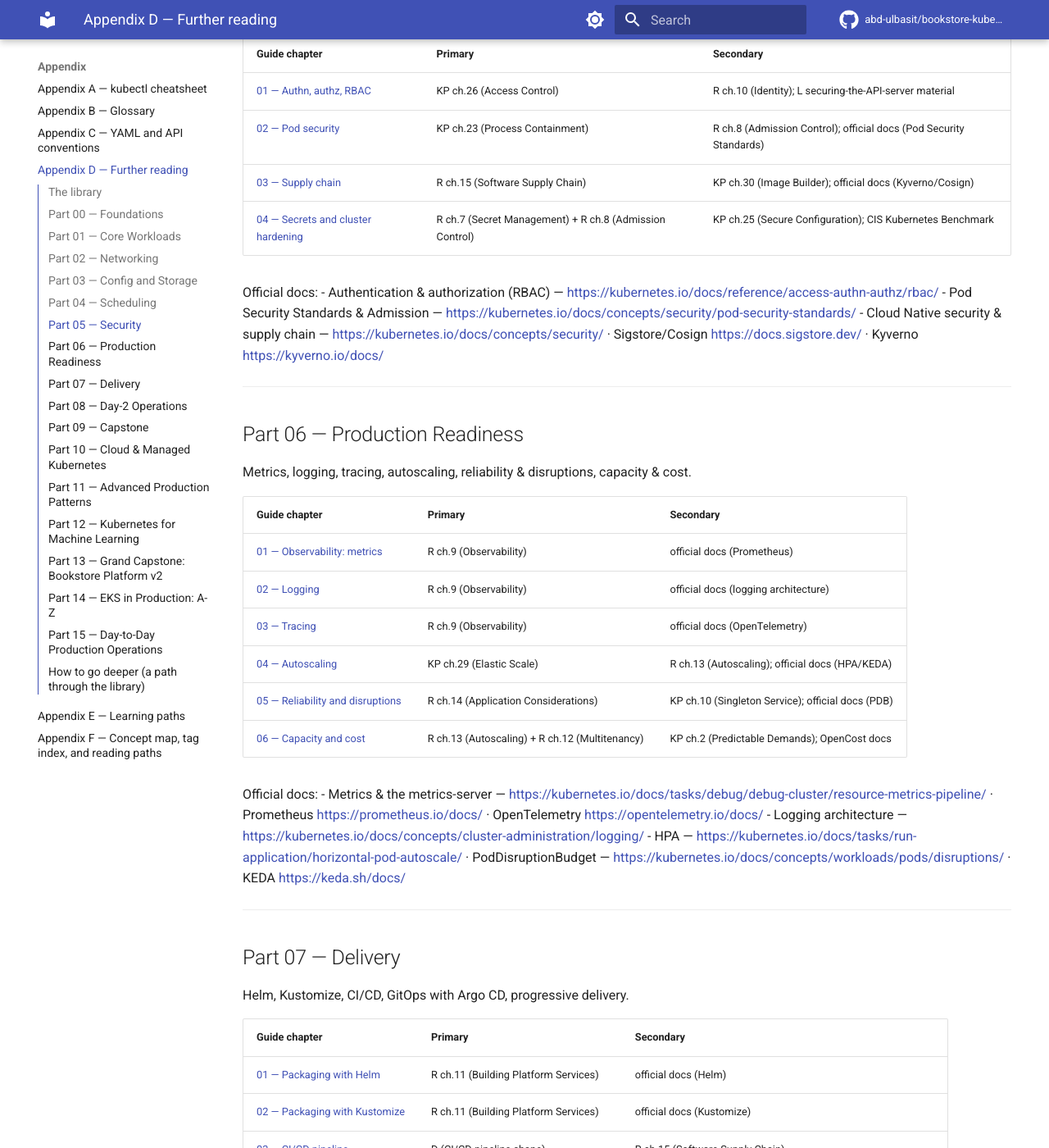
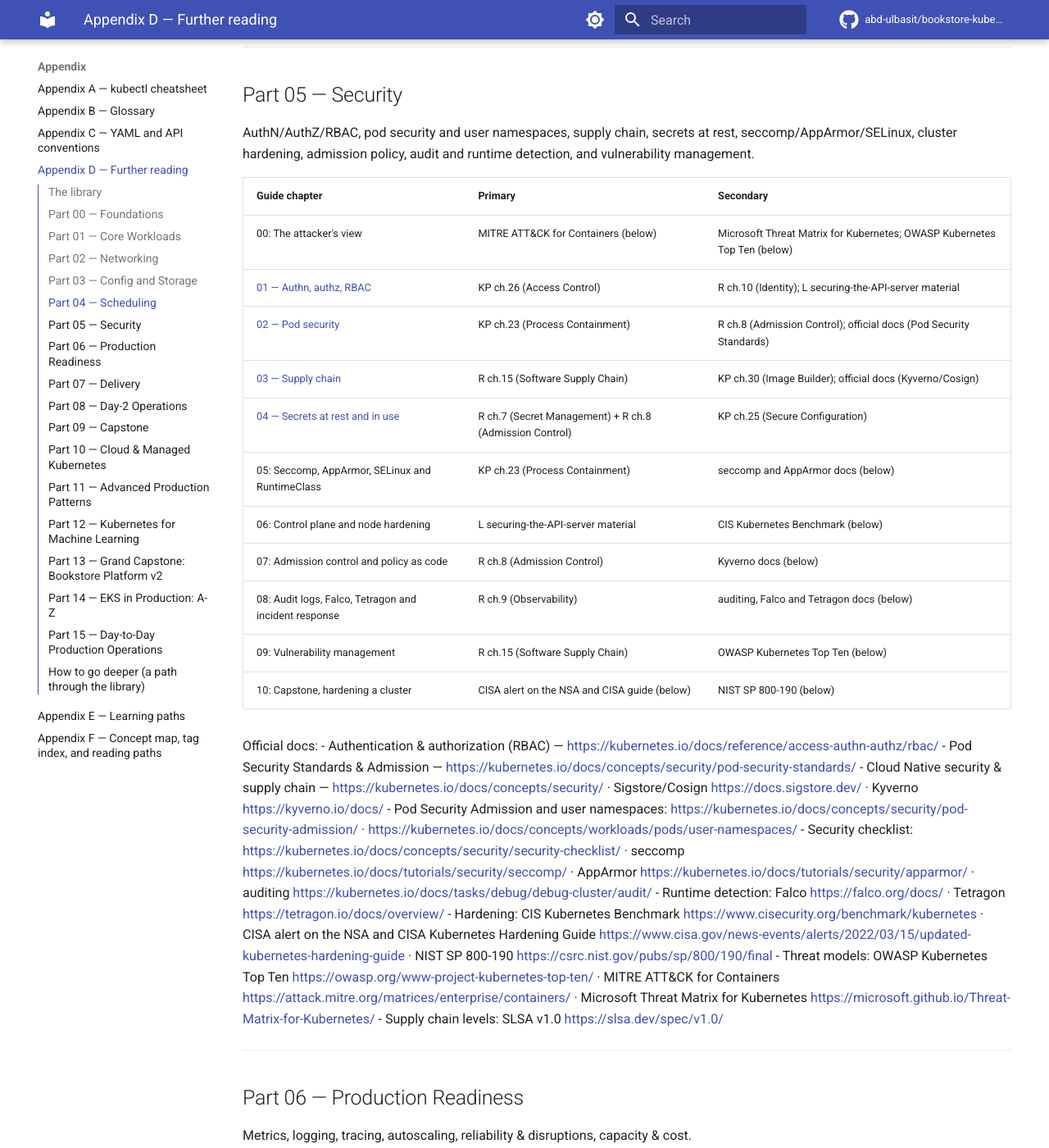
Before and after one commit to abd-ulbasit/bookstore-kubernetes-guide, an MkDocs documentation site: the page built from full-guide/appendix/D-further-reading.md, in a window 1280 px wide and 1400 px high, scrolled down 4056 px. Shown: the whole window at 82% size. Built offline with MkDocs 1.6.1 and Material for MkDocs 9.7.7, drawn with Linux system fonts in a browser that asks for light colours; comment, search, counter and statistics services are not loaded; some of the changed text lies outside the part shown.

Commit message:
appendix D: security-first further reading
Add upstream security references per Part: Pod Security Admission and user namespaces, security context, Secrets good practices, the Kubernetes security checklist, NIST SP 800-190, CIS Benchmark, the CISA alert on the NSA and CISA Kubernetes Hardening Guide, OWASP Kubernetes Top Ten, MITRE ATT&CK for Containers, the Microsoft Threat Matrix for Kubernetes, and SLSA v1.0.

Part 05 follows the new chapter map, with link-later rows for 00.08, 05.00 and 05.05 to 05.10. Repoint dead links, drop k3d from the install line, and remove the exam-preparation step from the closing path.

Co-Authored-By: Claude Haiku 5.5 <noreply@anthropic.com>

```diff
--- a/full-guide/appendix/D-further-reading.md
+++ b/full-guide/appendix/D-further-reading.md
@@ -46,11 +46,13 @@ components, the declarative API model, local cluster setup.
 | [05 — Node components](../00-foundations/05-node-components.md) | L ch.2, ch.3 | R ch.3 (Container Runtime) |
 | [06 — The declarative API model](../00-foundations/06-declarative-api-model.md) | L ch.4 (Introducing Kubernetes API objects) | KP ch.3 (Declarative Deployment) |
 | [07 — Local cluster setup](../00-foundations/07-local-cluster-setup.md) | P ch.3; L ch.3 | official docs (below) |
+| 08: Security foundations <!-- link-later: 00.08 --> | NIST SP 800-190 (below) | Kubernetes security checklist (below) |
 
 Official docs:
 - Kubernetes components & architecture — <https://kubernetes.io/docs/concepts/overview/components/>
 - Working with objects (spec/status, labels, selectors) — <https://kubernetes.io/docs/concepts/overview/working-with-objects/>
-- Install tools; kind <https://kind.sigs.k8s.io/docs/user/quick-start/>, k3d <https://k3d.io/>, kubectl <https://kubernetes.io/docs/tasks/tools/>
+- Install tools; kind <https://kind.sigs.k8s.io/docs/user/quick-start/>, kubectl <https://kubernetes.io/docs/tasks/tools/>
+- Container security: NIST SP 800-190 <https://csrc.nist.gov/pubs/sp/800/190/final> · Kubernetes security checklist <https://kubernetes.io/docs/concepts/security/security-checklist/>
 
 ---
 
@@ -74,6 +76,7 @@ Official docs:
 - Workloads overview — <https://kubernetes.io/docs/concepts/workloads/>
 - Configure liveness/readiness/startup probes — <https://kubernetes.io/docs/tasks/configure-pod-container/configure-liveness-readiness-startup-probes/>
 - Resource management for Pods/Containers — <https://kubernetes.io/docs/concepts/configuration/manage-resources-containers/>
+- Security context for Pods and containers: <https://kubernetes.io/docs/tasks/configure-pod-container/security-context/>
 
 ---
 
@@ -136,19 +140,34 @@ Official docs:
 
 ## Part 05 — Security
 
-AuthN/AuthZ/RBAC, pod security, supply chain, secrets & cluster hardening.
+AuthN/AuthZ/RBAC, pod security and user namespaces, supply chain, secrets at
+rest, seccomp/AppArmor/SELinux, cluster hardening, admission policy, audit
+and runtime detection, and vulnerability management.
 
 | Guide chapter | Primary | Secondary |
 |---|---|---|
+| 00: The attacker's view <!-- link-later: 05.00 --> | MITRE ATT&CK for Containers (below) | Microsoft Threat Matrix for Kubernetes; OWASP Kubernetes Top Ten (below) |
 | [01 — Authn, authz, RBAC](../05-security/01-authn-authz-rbac.md) | KP ch.26 (Access Control) | R ch.10 (Identity); L securing-the-API-server material |
 | [02 — Pod security](../05-security/02-pod-security.md) | KP ch.23 (Process Containment) | R ch.8 (Admission Control); official docs (Pod Security Standards) |
 | [03 — Supply chain](../05-security/03-supply-chain.md) | R ch.15 (Software Supply Chain) | KP ch.30 (Image Builder); official docs (Kyverno/Cosign) |
-| [04 — Secrets and cluster hardening](../05-security/04-secrets-and-cluster-hardening.md) | R ch.7 (Secret Management) + R ch.8 (Admission Control) | KP ch.25 (Secure Configuration); CIS Kubernetes Benchmark |
+| [04 — Secrets at rest and in use](../05-security/04-secrets-and-cluster-hardening.md) | R ch.7 (Secret Management) + R ch.8 (Admission Control) | KP ch.25 (Secure Configuration) |
+| 05: Seccomp, AppArmor, SELinux and RuntimeClass <!-- link-later: 05.05 --> | KP ch.23 (Process Containment) | seccomp and AppArmor docs (below) |
+| 06: Control plane and node hardening <!-- link-later: 05.06 --> | L securing-the-API-server material | CIS Kubernetes Benchmark (below) |
+| 07: Admission control and policy as code <!-- link-later: 05.07 --> | R ch.8 (Admission Control) | Kyverno docs (below) |
+| 08: Audit logs, Falco, Tetragon and incident response <!-- link-later: 05.08 --> | R ch.9 (Observability) | auditing, Falco and Tetragon docs (below) |
+| 09: Vulnerability management <!-- link-later: 05.09 --> | R ch.15 (Software Supply Chain) | OWASP Kubernetes Top Ten (below) |
+| 10: Capstone, hardening a cluster <!-- link-later: 05.10 --> | CISA alert on the NSA and CISA guide (below) | NIST SP 800-190 (below) |
 
 Official docs:
 - Authentication & authorization (RBAC) — <https://kubernetes.io/docs/reference/access-authn-authz/rbac/>
 - Pod Security Standards & Admission — <https://kubernetes.io/docs/concepts/security/pod-security-standards/>
 - Cloud Native security & supply chain — <https://kubernetes.io/docs/concepts/security/> · Sigstore/Cosign <https://docs.sigstore.dev/> · Kyverno <https://kyverno.io/docs/>
+- Pod Security Admission and user namespaces: <https://kubernetes.io/docs/concepts/security/pod-security-admission/> · <https://kubernetes.io/docs/concepts/workloads/pods/user-namespaces/>
+- Security checklist: <https://kubernetes.io/docs/concepts/security/security-checklist/> · seccomp <https://kubernetes.io/docs/tutorials/security/seccomp/> · AppArmor <https://kubernetes.io/docs/tutorials/security/apparmor/> · auditing <https://kubernetes.io/docs/tasks/debug/debug-cluster/audit/>
+- Runtime detection: Falco <https://falco.org/docs/> · Tetragon <https://tetragon.io/docs/overview/>
+- Hardening: CIS Kubernetes Benchmark <https://www.cisecurity.org/benchmark/kubernetes> · CISA alert on the NSA and CISA Kubernetes Hardening Guide <https://www.cisa.gov/news-events/alerts/2022/03/15/updated-kubernetes-hardening-guide> · NIST SP 800-190 <https://csrc.nist.gov/pubs/sp/800/190/final>
+- Threat models: OWASP Kubernetes Top Ten <https://owasp.org/www-project-kubernetes-top-ten/> · MITRE ATT&CK for Containers <https://attack.mitre.org/matrices/enterprise/containers/> · Microsoft Threat Matrix for Kubernetes <https://microsoft.github.io/Threat-Matrix-for-Kubernetes/>
+- Supply chain levels: SLSA v1.0 <https://slsa.dev/spec/v1.0/>
 
 ---
 
@@ -260,7 +279,7 @@ Official docs:
 Standout articles:
 - Karpenter consolidation deep-dive — <https://aws.amazon.com/blogs/containers/optimizing-your-kubernetes-compute-costs-with-karpenter-consolidation/>
 - "Kubernetes Networking on AWS" (the canonical VPC-CNI / IP-density walkthrough) — <https://aws.amazon.com/blogs/containers/amazon-vpc-cni-increases-pods-per-node-limits/>
-- Pod-identity for the three clouds, compared — <https://kubernetes.io/blog/2022/12/22/pod-security-admission-stable/> (PSA context) + the provider docs above.
+- Pod Security Admission graduated to stable (PSA context): <https://kubernetes.io/blog/2022/08/25/pod-security-admission-stable/>. For cloud pod identity, see the provider docs above.
 
 ---
 
@@ -298,7 +317,7 @@ Official docs:
 Standout articles:
 - "The Operator Pattern" original CoreOS post — <https://kubernetes.io/docs/concepts/extend-kubernetes/operator/> (the official write-up)
 - Istio ambient announcement / architecture overview — <https://istio.io/latest/blog/2022/introducing-ambient-mesh/>
-- Manuel Pais on Internal Developer Platforms / Team Topologies — <https://teamtopologies.com/key-concepts-content/platform-as-a-product>
+- Manuel Pais on Internal Developer Platforms / Team Topologies — <https://teamtopologies.com/key-concepts>
 - "Principles of Chaos Engineering" — <https://principlesofchaos.org/>
 - Kelsey Hightower, "Kubernetes The Hard Way" (for control-plane internals you can map onto HA) — <https://github.com/kelseyhightower/kubernetes-the-hard-way>
 
@@ -328,9 +347,9 @@ Official docs:
 - Kubeflow — <https://www.kubeflow.org/docs/> · Kubeflow Training Operator — <https://www.kubeflow.org/docs/components/training/> · Katib — <https://www.kubeflow.org/docs/components/katib/> · Kubeflow Notebooks — <https://www.kubeflow.org/docs/components/notebooks/> · Kubeflow Pipelines — <https://www.kubeflow.org/docs/components/pipelines/>
 - Ray — <https://docs.ray.io/> · KubeRay — <https://docs.ray.io/en/latest/cluster/kubernetes/index.html>
 - JupyterHub Zero-to-JupyterHub — <https://z2jh.jupyter.org/en/stable/> · KubeSpawner — <https://jupyterhub-kubespawner.readthedocs.io/>
-- KServe — <https://kserve.github.io/website/> · Seldon Core — <https://docs.seldon.io/projects/seldon-core/en/latest/> · NVIDIA Triton — <https://docs.nvidia.com/deeplearning/triton-inference-server/user-guide/docs/>
+- KServe — <https://kserve.github.io/website/> · Seldon Core — <https://github.com/SeldonIO/seldon-core> · NVIDIA Triton — <https://docs.nvidia.com/deeplearning/triton-inference-server/user-guide/docs/>
 - Argo Workflows — <https://argo-workflows.readthedocs.io/> · Argo Events — <https://argoproj.github.io/argo-events/> · Tekton Pipelines — <https://tekton.dev/docs/pipelines/>
-- MLflow — <https://mlflow.org/docs/latest/> · OpenCost — <https://www.opencost.io/docs/> · Alibi-Detect — <https://docs.seldon.io/projects/alibi-detect/en/stable/> · Evidently — <https://docs.evidentlyai.com/>
+- MLflow — <https://mlflow.org/docs/latest/> · OpenCost — <https://www.opencost.io/docs/> · Alibi-Detect — <https://github.com/SeldonIO/alibi-detect> · Evidently — <https://docs.evidentlyai.com/>
 
 Standout articles:
 - "MLOps: Continuous delivery and automation pipelines in machine learning" (Google Cloud — the L0/L1/L2 maturity model) — <https://cloud.google.com/architecture/mlops-continuous-delivery-and-automation-pipelines-in-machine-learning>
@@ -366,7 +385,7 @@ discipline.
 
 Official docs:
 - Keycloak — <https://www.keycloak.org/documentation> · Keycloak realms / clients — <https://www.keycloak.org/docs/latest/server_admin/> · Keycloak Operator (Kubernetes) — <https://www.keycloak.org/operator/installation>
-- Crossplane — <https://docs.crossplane.io/> · Compositions / XRDs — <https://docs.crossplane.io/latest/concepts/compositions/> · Crossplane v2 (composition functions) — <https://docs.crossplane.io/latest/concepts/composition-functions/>
+- Crossplane — <https://docs.crossplane.io/> · Compositions / XRDs — <https://docs.crossplane.io/latest/composition/> · Crossplane v2 (composition functions) — <https://docs.crossplane.io/latest/>
 - CloudNativePG — <https://cloudnative-pg.io/docs/> · `ReplicaCluster` (cross-region) — <https://cloudnative-pg.io/documentation/current/replica_cluster/>
 - Strimzi — <https://strimzi.io/docs/operators/latest/overview> · `KafkaConnect` / `KafkaConnector` — <https://strimzi.io/docs/operators/latest/configuring#assembly-deployment-configuration-kafka-connect-str>
 - Debezium — <https://debezium.io/documentation/reference/stable/> · Postgres connector — <https://debezium.io/documentation/reference/stable/connectors/postgresql.html>
@@ -376,7 +395,7 @@ Official docs:
 - OWASP Core Rule Set — <https://coreruleset.org/docs/> · OWASP ModSecurity CRS GitHub — <https://github.com/coreruleset/coreruleset>
 - MLflow — <https://mlflow.org/docs/latest/> · Model Registry — <https://mlflow.org/docs/latest/model-registry.html>
 - KServe — <https://kserve.github.io/website/> · KServe canary rollouts — <https://kserve.github.io/website/latest/modelserving/v1beta1/rollout/canary/>
-- Alibi-Detect — <https://docs.seldon.io/projects/alibi-detect/en/stable/> · Evidently — <https://docs.evidentlyai.com/>
+- Alibi-Detect — <https://github.com/SeldonIO/alibi-detect> · Evidently — <https://docs.evidentlyai.com/>
 - OpenTelemetry — <https://opentelemetry.io/docs/> · OTel Collector — <https://opentelemetry.io/docs/collector/> · OTLP — <https://opentelemetry.io/docs/specs/otlp/>
 - Grafana Tempo — <https://grafana.com/docs/tempo/latest/> · Grafana Loki — <https://grafana.com/docs/loki/latest/> · Grafana variables — <https://grafana.com/docs/grafana/latest/dashboards/variables/>
 - Prometheus Alertmanager (inhibition / routing) — <https://prometheus.io/docs/alerting/latest/alertmanager/>
@@ -389,10 +408,9 @@ Official docs:
 Standout articles:
 - Google SRE Book — ch.11 "Being On-Call", ch.14 "Managing Incidents", ch.15 "Postmortem Culture: Learning from Failure" — <https://sre.google/sre-book/being-on-call/> · <https://sre.google/sre-book/managing-incidents/> · <https://sre.google/sre-book/postmortem-culture/>
 - FinOps Foundation — the FinOps framework + maturity model — <https://www.finops.org/framework/>
-- Spotify's Backstage adoption story — <https://backstage.spotify.com/blog/> (and the canonical "Spotify Engineering Culture" backstage posts at <https://engineering.atspotify.com/category/backstage/>)
+- Spotify's Backstage adoption story — <https://backstage.spotify.com/blog/> (and the canonical "Spotify Engineering Culture" backstage posts at <https://engineering.atspotify.com/>)
 - Debezium outbox-pattern canonical post — <https://debezium.io/blog/2019/02/19/reliable-microservices-data-exchange-with-the-outbox-pattern/>
-- Google Cloud Architecture Center — multi-region active-active patterns — <https://cloud.google.com/architecture/disaster-recovery> · <https://cloud.google.com/architecture/multi-regional-active-active-design>
-- Istio ambient + Coraza WAF — <https://istio.io/latest/blog/> (browse for the WAF + ambient announcements)
+- Google Cloud Architecture Center — multi-region active-active patterns — <https://cloud.google.com/architecture/disaster-recovery>- Istio ambient + Coraza WAF — <https://istio.io/latest/blog/> (browse for the WAF + ambient announcements)
 
 ---
 
@@ -443,16 +461,16 @@ Official docs:
 - Argo CD App-of-Apps pattern — <https://argo-cd.readthedocs.io/en/stable/operator-manual/cluster-bootstrapping/> · App-of-Apps canonical blog — <https://argo-cd.readthedocs.io/en/stable/operator-manual/declarative-setup/>
 - AWS Route 53 latency-based routing — <https://docs.aws.amazon.com/Route53/latest/DeveloperGuide/routing-policy.html#routing-policy-latency> · AWS Global Accelerator — <https://docs.aws.amazon.com/global-accelerator/latest/dg/what-is-global-accelerator.html>
 - CloudNativePG cross-region `ReplicaCluster` — <https://cloudnative-pg.io/documentation/current/replica_cluster/>
-- Sigstore — <https://docs.sigstore.dev/> · cosign — <https://docs.sigstore.dev/cosign/overview/> · cosign keyless — <https://docs.sigstore.dev/cosign/signing/overview/>
+- Sigstore — <https://docs.sigstore.dev/> · cosign — <https://docs.sigstore.dev/cosign/> · cosign keyless — <https://docs.sigstore.dev/cosign/signing/overview/>
 - syft (SBOM) — <https://github.com/anchore/syft> · grype (CVE scanner) — <https://github.com/anchore/grype>
 - SLSA framework — <https://slsa.dev/spec/v1.0/> · SLSA build levels — <https://slsa.dev/spec/v1.0/levels>
 - AWS ECR scanning (basic + enhanced) — <https://docs.aws.amazon.com/AmazonECR/latest/userguide/image-scanning.html> · enhanced scanning with Inspector — <https://docs.aws.amazon.com/AmazonECR/latest/userguide/image-scanning-enhanced.html>
-- Kyverno `verifyImages` — <https://kyverno.io/docs/writing-policies/verify-images/> · Kyverno policy library — <https://kyverno.io/policies/>
-- Falco — <https://falco.org/docs/> · Falco modern eBPF driver — <https://falco.org/docs/setup/driver/modern-ebpf/>
+- Kyverno `verifyImages` — <https://kyverno.io/docs/policy-types/cluster-policy/verify-images/> · Kyverno policy library — <https://kyverno.io/policies/>
+- Falco — <https://falco.org/docs/> · Falco setup and the modern eBPF driver — <https://falco.org/docs/setup/>
 - Tetragon — <https://tetragon.io/docs/overview/> · Tetragon `TracingPolicy` CRD — <https://tetragon.io/docs/concepts/tracing-policy/>
 - AWS GuardDuty for EKS (Audit + Runtime) — <https://docs.aws.amazon.com/guardduty/latest/ug/kubernetes-protection.html> · Runtime Monitoring — <https://docs.aws.amazon.com/guardduty/latest/ug/runtime-monitoring.html>
 - Velero — <https://velero.io/docs/main/> · Velero on AWS (BSL + VSL + Kopia) — <https://velero.io/docs/main/csi/> · Velero schedule — <https://velero.io/docs/main/api-types/schedule/>
-- Cilium — <https://docs.cilium.io/en/stable/> · Cilium on EKS — <https://docs.cilium.io/en/stable/installation/k8s-install-aws-eks/> · Hubble observability — <https://docs.cilium.io/en/stable/observability/hubble/>
+- Cilium — <https://docs.cilium.io/en/stable/> · Cilium Helm install — <https://docs.cilium.io/en/stable/installation/k8s-install-helm/> · Hubble observability — <https://docs.cilium.io/en/stable/observability/hubble/>
 - Telepresence — <https://www.telepresence.io/docs/latest/quick-start/> · personal intercepts — <https://www.telepresence.io/docs/latest/concepts/intercepts/>
 - Mirrord — <https://mirrord.dev/docs/overview/introduction/> · Mirrord mirror + steal modes — <https://mirrord.dev/docs/reference/configuration/#feature-network-incoming>
 - Skaffold — <https://skaffold.dev/docs/> · Skaffold sync mode — <https://skaffold.dev/docs/filesync/>
@@ -464,7 +482,7 @@ Official docs:
 Standout articles:
 - Google SRE Book — ch.32 "The Evolving SRE Engagement Model" — <https://sre.google/sre-book/evolving-sre-engagement-model/>
 - "Terraform 1.10: native S3 state locking with `use_lockfile`" — HashiCorp release notes — <https://github.com/hashicorp/terraform/releases/tag/v1.10.0> · S3 backend doc note — <https://developer.hashicorp.com/terraform/language/settings/backends/s3#s3-bucket-permissions>
-- Spotify's Backstage adoption story (developer-experience case study) — <https://backstage.spotify.com/blog/> · <https://engineering.atspotify.com/category/backstage/>
+- Spotify's Backstage adoption story (developer-experience case study) — <https://backstage.spotify.com/blog/> · <https://engineering.atspotify.com/>
 - "From kubectl to Atlantis: GitOps for Terraform" — Atlantis blog — <https://www.runatlantis.io/blog/>
 - "Cilium on EKS in production" — Isovalent blog — <https://isovalent.com/blog/>
 
@@ -501,9 +519,9 @@ Official docs:
 - Argo Rollouts — <https://argoproj.github.io/argo-rollouts/> · `AnalysisTemplate` — <https://argoproj.github.io/argo-rollouts/features/analysis/> · canary strategy — <https://argoproj.github.io/argo-rollouts/features/canary/> · blue-green strategy — <https://argoproj.github.io/argo-rollouts/features/bluegreen/>
 - OpenFeature — <https://openfeature.dev/docs/reference/intro> · OpenFeature spec — <https://openfeature.dev/specification/>
 - Flagsmith — <https://docs.flagsmith.com/> · LaunchDarkly — <https://docs.launchdarkly.com/> · Unleash — <https://docs.getunleash.io/>
-- PagerDuty (Alertmanager integration) — <https://support.pagerduty.com/main/docs/services-integrations> · PagerDuty Events API — <https://developer.pagerduty.com/docs/events-api-v2/overview/>
+- PagerDuty support — <https://support.pagerduty.com/> · PagerDuty Events API — <https://developer.pagerduty.com/docs/events-api-v2/overview/>
 - Incident.io — <https://incident.io/docs> · FireHydrant — <https://docs.firehydrant.com/> · Rootly — <https://rootly.com/docs>
-- Atlassian Statuspage — <https://support.atlassian.com/statuspage/> · Statuspage incident communication — <https://www.atlassian.com/incident-management/handbook/incident-communication>
+- Atlassian Statuspage — <https://support.atlassian.com/statuspage/> · Incident management handbook — <https://www.atlassian.com/incident-management/handbook>
 - Velero restore — <https://velero.io/docs/main/restore-reference/> · selective restore — <https://velero.io/docs/main/resource-filtering/>
 - Postgres point-in-time recovery (CloudNativePG) — <https://cloudnative-pg.io/documentation/current/recovery/> · backup config — <https://cloudnative-pg.io/documentation/current/backup/>
 - AWS S3 versioning — <https://docs.aws.amazon.com/AmazonS3/latest/userguide/Versioning.html> · S3 Batch Operations restore — <https://docs.aws.amazon.com/AmazonS3/latest/userguide/batch-ops.html>
@@ -513,10 +531,9 @@ Official docs:
 
 Standout articles:
 - Google SRE Book — ch.11 "Being On-Call", ch.14 "Managing Incidents", ch.15 "Postmortem Culture: Learning from Failure" — <https://sre.google/sre-book/being-on-call/> · <https://sre.google/sre-book/managing-incidents/> · <https://sre.google/sre-book/postmortem-culture/>
-- Charity Majors — "Test in production" canon — <https://charity.wtf/2017/07/03/test-in-production-yo/> · "I test in prod" — <https://increment.com/testing/i-test-in-production/>
+- Charity Majors — "Test in production" canon — <https://charity.wtf/> · "I test in prod" — <https://increment.com/testing/i-test-in-production/>
 - Camille Fournier, *The Manager's Path* (O'Reilly) — the canonical reference on on-call as a team practice, tech-lead transitions, and incident postmortem culture — <https://www.oreilly.com/library/view/the-managers-path/9781491973882/>
-- "Build, deploy, run: a Charity Majors framework for production excellence" — <https://charity.wtf/category/production/>
-- "The 24-hour postmortem" — Incident.io — <https://incident.io/blog/post-mortems-and-learning>
+- Incident.io blog on postmortem practice: <https://incident.io/blog/>
 
 ---
 
```
Also changed, not shown: other parts of full-guide/appendix/D-further-reading.md (+1 -4 lines).
